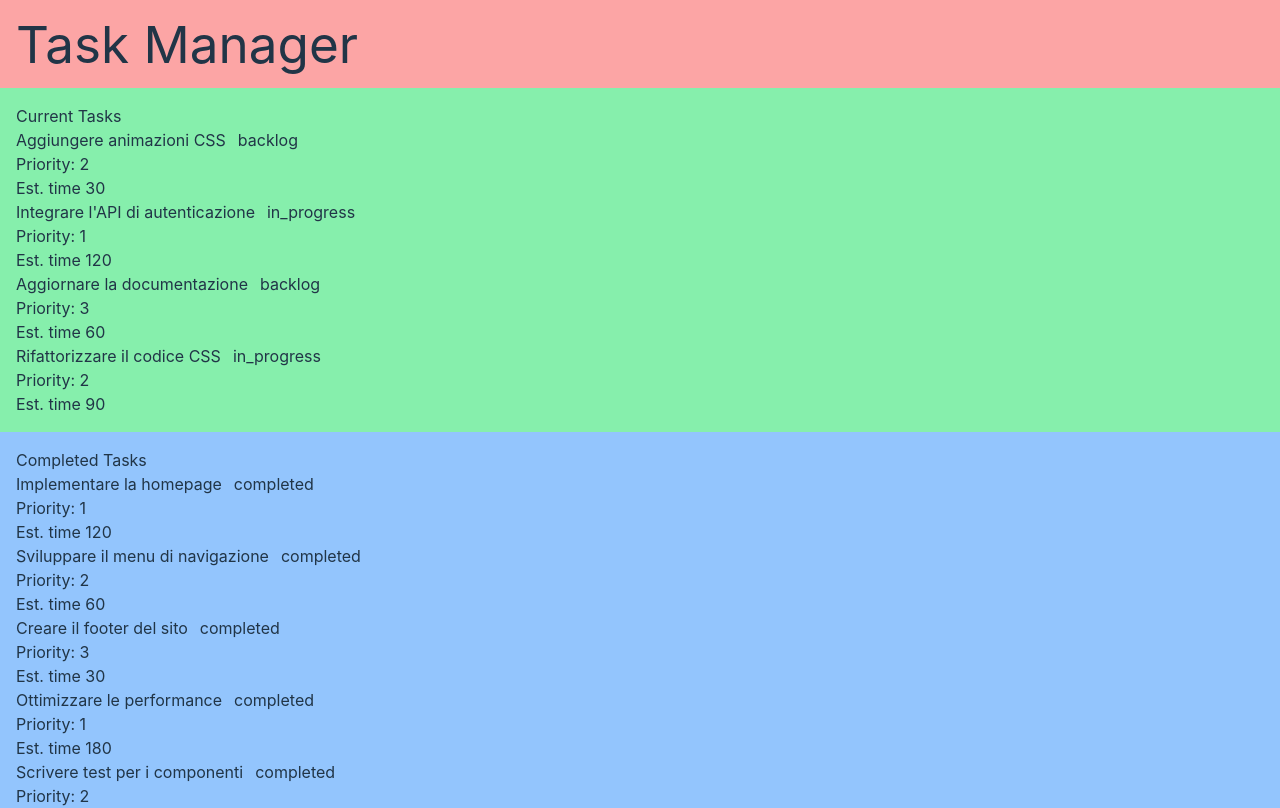
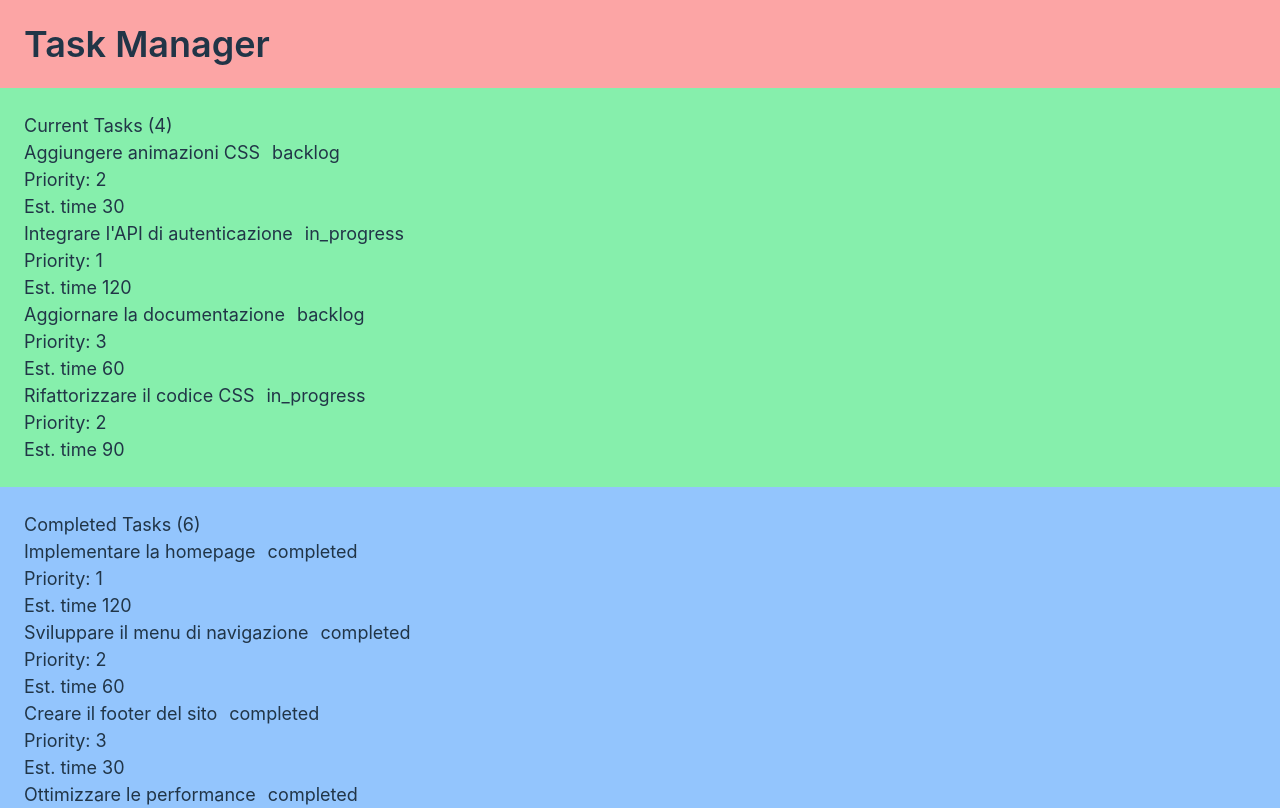
Before and after one commit to Aj-Herrera-99/react-task-list, a React (Vite) app: page / in a window 1280 px wide. Shown: the top 808 px of the page. Built offline with nearby package versions, Linux system fonts and the light colour scheme.

Commit message:
aggiunto il numero dei tasks nelle due sezioni

```diff
--- a/src/App.jsx
+++ b/src/App.jsx
@@ -4,18 +4,20 @@ import { tasks } from "./data/tasks";
 function App() {
 
     const currentTasks = tasks.filter(task => task.state.toLowerCase() != "completed")
+    const currTasksLen = currentTasks.length;
 
     const completedTasks = tasks.filter(task => task.state.toLowerCase() == "completed")
+    const completedTasksLen = completedTasks.length;
 
     return (
         <>
             {/* HEADER */}
-            <header className="bg-red-300 p-4">
-                <h1>Task Manager</h1>
+            <header className="bg-red-300 p-6">
+                <h1 className="text-4xl font-semibold">Task Manager</h1>
             </header>
             {/* CURRENT TASKS */}
-            <section className="bg-green-300 p-4">
-                <h2>Current Tasks</h2>
+            <section className="bg-green-300 p-6">
+                <h2>Current Tasks ({currTasksLen})</h2>
                 <ul>
                     {currentTasks.map((task) => (
                         <li className="flex flex-col">
@@ -30,8 +32,8 @@ function App() {
                 </ul>
             </section>
             {/* COMPLETED TASKS */}
-            <section className="bg-blue-300 p-4">
-                <h2>Completed Tasks</h2>
+            <section className="bg-blue-300 p-6">
+                <h2>Completed Tasks ({completedTasksLen})</h2>
                 {completedTasks.map((task) => (
                     <li className="flex flex-col">
                         <div className="flex gap-3">
--- a/src/index.css
+++ b/src/index.css
@@ -30,6 +30,7 @@ body {
     margin: 0;
     padding: 0;
     min-height: 100vh;
+    font-size: 18px;
 }
 
 h1 {
```
